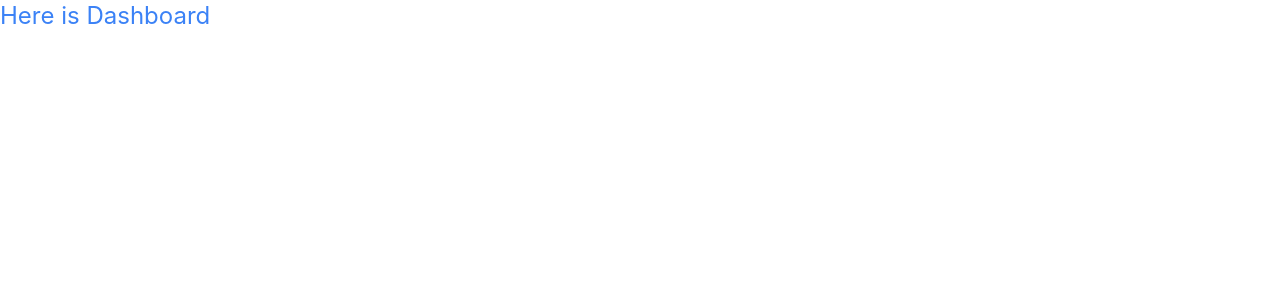
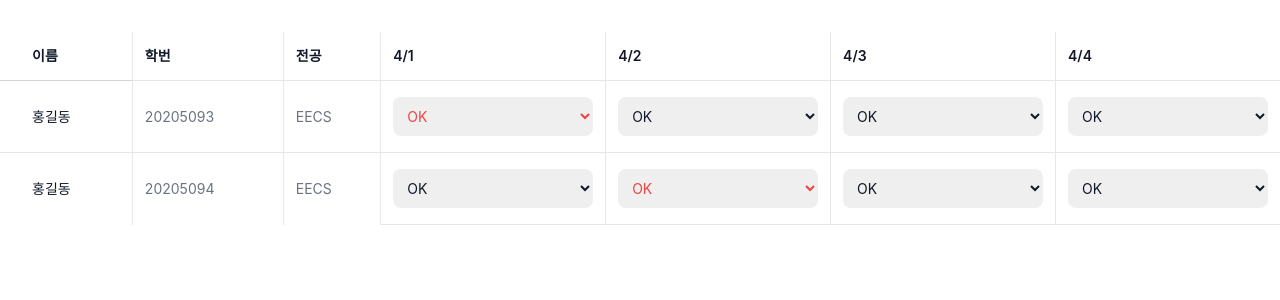
Before and after one commit to SeolyeongBae/WA, a React (Create React App) app: page / in a window 1280 px wide. Shown: the top 300 px of the page. Built offline with nearby package versions, Linux system fonts and the light colour scheme.

Commit message:
feat: 테이블 뷰 생성, attendance에 options 렌더링

```diff
--- /dev/null
+++ b/src/constants/index.ts
@@ -0,0 +1,8 @@
+export const ATTENDANCE_STATUS = {
+  ok: "OK",
+  late: "LATE",
+  absent: "ABSENT",
+  excused: "EXCUSED",
+  unknown: "UNKNOWN",
+  etc: "ETC",
+};
--- a/src/pages/Dashboard.tsx/Dashboard.tsx
+++ b/src/pages/Dashboard.tsx/Dashboard.tsx
@@ -1,7 +1,131 @@
+import AttendanceStatus from "./components/AttendanceStatus";
+
+const people = [
+  {
+    name: "홍길동",
+    studentNumber: "20205093",
+    major: "EECS",
+    attendanceList: [
+      { attendance: "OK", validator: "PROFESSOR", id: 1 },
+      { attendance: "OK", validator: "SYSTEM", id: 2 },
+      { attendance: "OK", validator: "SYSTEM", id: 3 },
+      { attendance: "OK", validator: "SYSTEM", id: 4 },
+    ],
+  },
+  {
+    name: "홍길동",
+    studentNumber: "20205094",
+    major: "EECS",
+    attendanceList: [
+      { attendance: "OK", validator: "SYSTEM", id: 5 },
+      { attendance: "OK", validator: "PROFESSOR", id: 6 },
+      { attendance: "OK", validator: "SYSTEM", id: 7 },
+      { attendance: "OK", validator: "SYSTEM", id: 8 },
+    ],
+  },
+];
+function classNames(...classes: string[]) {
+  return classes.filter(Boolean).join(" ");
+}
+
+const date = ["4/1", "4/2", "4/3", "4/4"];
+
 export default function Dashboard() {
   return (
-    <>
-      <div className="text-2xl text-blue-500">Here is Dashboard</div>
-    </>
+    <div className="px-4 sm:px-6 lg:px-8">
+      <div className="mt-8 flow-root">
+        <div className="-mx-4 -my-2 sm:-mx-6 lg:-mx-8">
+          <div className="inline-block min-w-full py-2 align-middle">
+            <table className="min-w-full border-separate border-spacing-0 divide-y divide-gray-300">
+              <thead>
+                <tr className="divide-x divide-gray-200">
+                  <th
+                    scope="col"
+                    className="sticky top-0 z-10 border-b border-gray-300 bg-white bg-opacity-75 py-3.5 pl-4 pr-3 text-left text-sm font-semibold text-gray-900 backdrop-blur backdrop-filter sm:pl-6 lg:pl-8"
+                  >
+                    이름
+                  </th>
+                  <th
+                    scope="col"
+                    className="sticky top-0 z-10 hidden border-b border-gray-300 bg-white bg-opacity-75 px-3 py-3.5 text-left text-sm font-semibold text-gray-900 backdrop-blur backdrop-filter sm:table-cell"
+                  >
+                    학번
+                  </th>
+                  <th
+                    scope="col"
+                    className="sticky top-0 z-10 hidden border-b border-gray-300 bg-white bg-opacity-75 px-3 py-3.5 text-left text-sm font-semibold text-gray-900 backdrop-blur backdrop-filter lg:table-cell"
+                  >
+                    전공
+                  </th>
+
+                  {date.map((date) => (
+                    <th
+                      scope="col"
+                      key={date}
+                      className="sticky top-0 z-10 hidden border-b border-gray-300 bg-white bg-opacity-75 px-3 py-3.5 text-left text-sm font-semibold text-gray-900 backdrop-blur backdrop-filter lg:table-cell"
+                    >
+                      {date}
+                    </th>
+                  ))}
+                </tr>
+              </thead>
+              <tbody className="divide-y divide-gray-200 bg-white">
+                {people.map((person, personIdx) => (
+                  <tr
+                    key={person.studentNumber}
+                    className="divide-x divide-gray-200"
+                  >
+                    <td
+                      className={classNames(
+                        personIdx !== people.length - 1
+                          ? "border-b border-gray-200"
+                          : "",
+                        "whitespace-nowrap py-4 pl-4 pr-3 text-sm font-medium text-gray-900 sm:pl-6 lg:pl-8"
+                      )}
+                    >
+                      {person.name}
+                    </td>
+                    <td
+                      className={classNames(
+                        personIdx !== people.length - 1
+                          ? "border-b border-gray-200"
+                          : "",
+                        "whitespace-nowrap hidden px-3 py-4 text-sm text-gray-500 sm:table-cell"
+                      )}
+                    >
+                      {person.studentNumber}
+                    </td>
+                    <td
+                      className={classNames(
+                        personIdx !== people.length - 1
+                          ? "border-b border-gray-200"
+                          : "",
+                        "whitespace-nowrap hidden px-3 py-4 text-sm text-gray-500 lg:table-cell"
+                      )}
+                    >
+                      {person.major}
+                    </td>
+                    {person.attendanceList.map((a) => (
+                      <td
+                        key={a.id}
+                        className="whitespace-nowrap hidden px-3 py-4 text-sm  lg:table-cell border-b border-gray-200"
+                      >
+                        <AttendanceStatus
+                          value={a.attendance}
+                          onChange={(e) => {
+                            console.log(e.target.value);
+                          }}
+                          isValidate={a.validator === "SYSTEM"}
+                        />
+                      </td>
+                    ))}
+                  </tr>
+                ))}
+              </tbody>
+            </table>
+          </div>
+        </div>
+      </div>
+    </div>
   );
 }
--- /dev/null
+++ b/src/pages/Dashboard.tsx/components/AttendanceStatus.tsx
@@ -0,0 +1,35 @@
+import { ATTENDANCE_STATUS } from "../../../constants";
+
+function classNames(...classes: string[]) {
+  return classes.filter(Boolean).join(" ");
+}
+
+const AttendanceStatus = ({
+  onChange,
+  value,
+  isValidate,
+}: {
+  onChange: (e: React.ChangeEvent<HTMLSelectElement>) => void;
+  value: string;
+  isValidate: boolean;
+}) => {
+  return (
+    <select
+      id="countries"
+      value={value}
+      onChange={onChange}
+      className={classNames(
+        isValidate ? "text-gray-500" : "text-red-500 ",
+        " border-gray-300 text-gray-900 text-sm rounded-lg focus:ring-blue-500 focus:border-blue-500 block w-full p-2.5"
+      )}
+    >
+      {Object.keys(ATTENDANCE_STATUS).map((status) => (
+        <option value={status} key={status}>
+          {ATTENDANCE_STATUS[status as keyof typeof ATTENDANCE_STATUS]}
+        </option>
+      ))}
+    </select>
+  );
+};
+
+export default AttendanceStatus;
```
